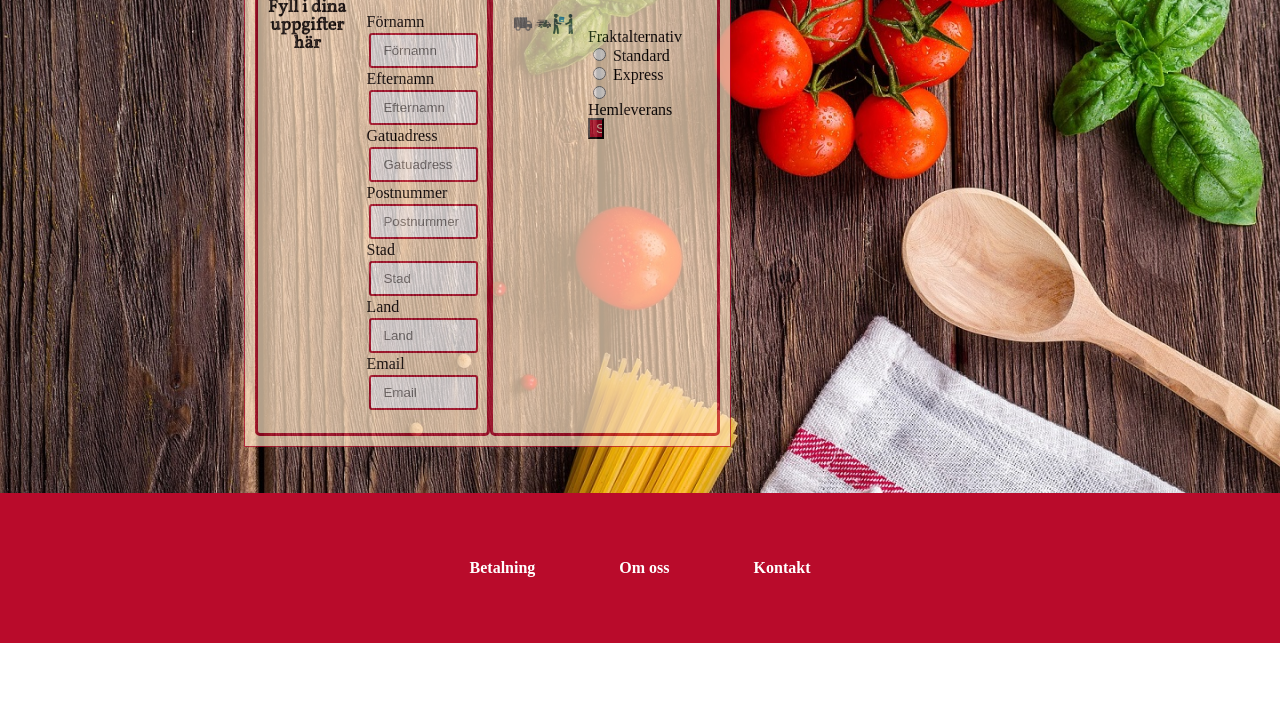
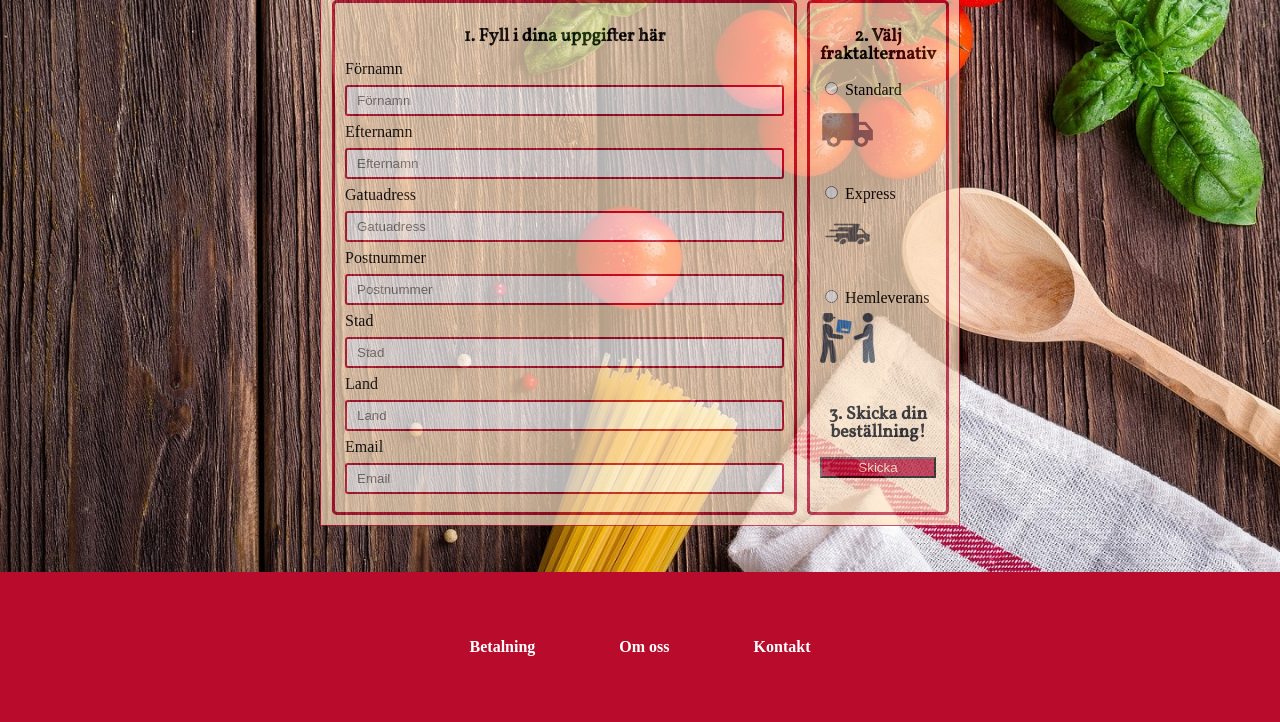
Before and after one commit to Nalfs/Nalfs.github.io, a plain HTML site: page checkout.html in a window 1280 px wide. Shown: the part 216-938 px from the top of the page. Before the commit the page ends 859 px from the top, so only its background shows below. Drawn offline with Linux system fonts and the light colour scheme.

Commit message:
redigering av radio buttons m.m.

```diff
--- a/checkout.css
+++ b/checkout.css
@@ -2,11 +2,21 @@ main {
     margin-bottom: 46px;
     display: flex;
     flex-direction: row;
+    margin-left: 25%;
+    margin-right: 25%;
 }
 
 main > section > section > section > figure > img{
-    height: 20px;
-    width: 20px;
+    height: 50px;
+    width: 55px;
+    align-content: center;
+}
+
+form > figure > img {
+    height: 50px;
+    width: 55px;
+    margin-bottom: 25px;
+
 }
 
 main > section > section {
@@ -16,11 +26,8 @@ main > section > section {
     opacity: 0.7;
     width: auto;
     height: auto;
-    margin-left: 25%;
-    margin-right: 25%;
     border: 1px solid #B90B2B;
     padding: 10px;
-    text-align: center;
     /*
     justify-content: center;
     background-image: url("images/background.jpg");
@@ -30,60 +37,55 @@ main > section > section {
 
 h2 {
     font-size: large;
+    width: 100%;
+    display: block;
+    margin-bottom: 15px;
+    margin-top: 15px;
+    text-align: center;
 }
 
 .First {
     display: flex;
+    flex-direction: column;
     border: solid 3px #B90B2B;
     border-radius: 5px;
-    padding: 5px;
+    padding: 10px;
+    margin-right: 10px;
+    margin-left: 1px;
 }
 
 .Second {
     border: solid 3px #B90B2B;
     border-radius: 5px;
-    padding: 20px;
-    display: flex;
+    padding: 10px;
+    display: block;
     flex:2;
+    width: 100%;
 
 }
 
-form {
-    padding: 15px;
-    text-align: left;
 
+
+input[type=text], input[type=email] {
+    width:100%;
+    padding: 6px 10px;
+    border: 2px solid #B90B2B;
+    border-radius: 3px;
+    margin: 8px 0;
+    box-sizing: border-box;
 }
 
-input[type=text], input[type=email] {
-    width:80%;
-    padding: 8px 12px;
-    display: flex;
-    justify-content: flex-start;
+input[type=radio] {
     border: 2px solid #B90B2B;
-    border-radius: 3px;
-    margin: 3px;
+    margin-bottom: 10px;
+
+
 }
 
 .button {
     display: block;
-    width: 15%;
+    width: 100%;
     color: bisque;
     background-color: #B90B2B;
     cursor: pointer;
 }
-
-/* figure:nth-of-type(3) {
-       height: 5px;
-       width: 5px;
-   }
-
-figure:nth-of-type(4) {
-    height:15px;
-    width:15px;
-}
-
-figure:nth-of-type() {
-    height:15px;
-    width:15px;
-}
-*/
--- a/checkout.html
+++ b/checkout.html
@@ -17,7 +17,11 @@
 </header>
 <nav>
     <ul>
-        <li><a href="-" target="_blank"></a>Checkout page</li>
+        <li>
+            <figure>
+                <img src="images/cart.png"> <a href="checkout.html" target="_blank">Chechout</a>
+            </figure>
+        </li>
     </ul>
 </nav>
 <main>
@@ -25,7 +29,7 @@
         <section>
 
         <section class="First">
-            <h2>Fyll i dina uppgifter här</h2>
+            <h2>1. Fyll i dina uppgifter här</h2>
 
             <form>
                 <label>Förnamn</label>
@@ -64,24 +68,32 @@
 
         <section class="Second">
 
+            <h2>2. Välj fraktalternativ</h2>
+
+
+            <form>
+
+                <input type="radio" name="Fraktalternativ" value="Standard"> Standard
+
                 <figure>
                     <img src="images/local_shipping_grey_192x192.png">
                 </figure>
+
+
+                <input type="radio" name="Fraktalternativ" value="Express"> Express
 
                 <figure>
                     <img src="images/delivery-icon-9.png">
                 </figure>
 
+
+                <input type="radio" name="Fraktalternativ" value="Hemleverans"> Hemleverans
+
                 <figure>
                     <img src="images/Door-to-door_shipping-512.png">
                 </figure>
 
-
-            <form>
-                <label>Fraktalternativ</label>
-                <input type="radio" name="Fraktalternativ" value="Standard"> Standard
-                <input type="radio" name="Fraktalternativ" value="Express"> Express
-                <input type="radio" name="Fraktalternativ" value="Hemleverans"> Hemleverans
+            <h2>3. Skicka din beställning!</h2>
 
                 <input class="button" type="Submit" value="Skicka">
 
```
Also changed, not shown: contacts.html (+5 -1 lines). Lines whose indentation alone changed are shown as unchanged.
